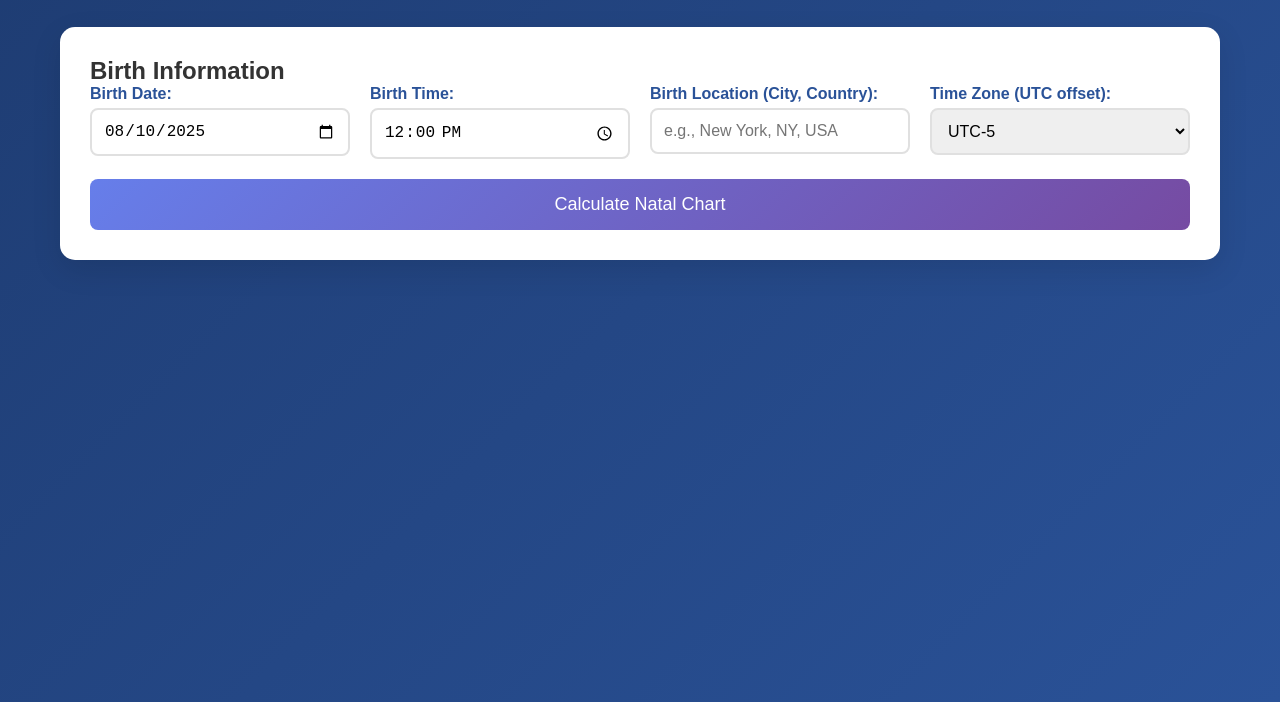
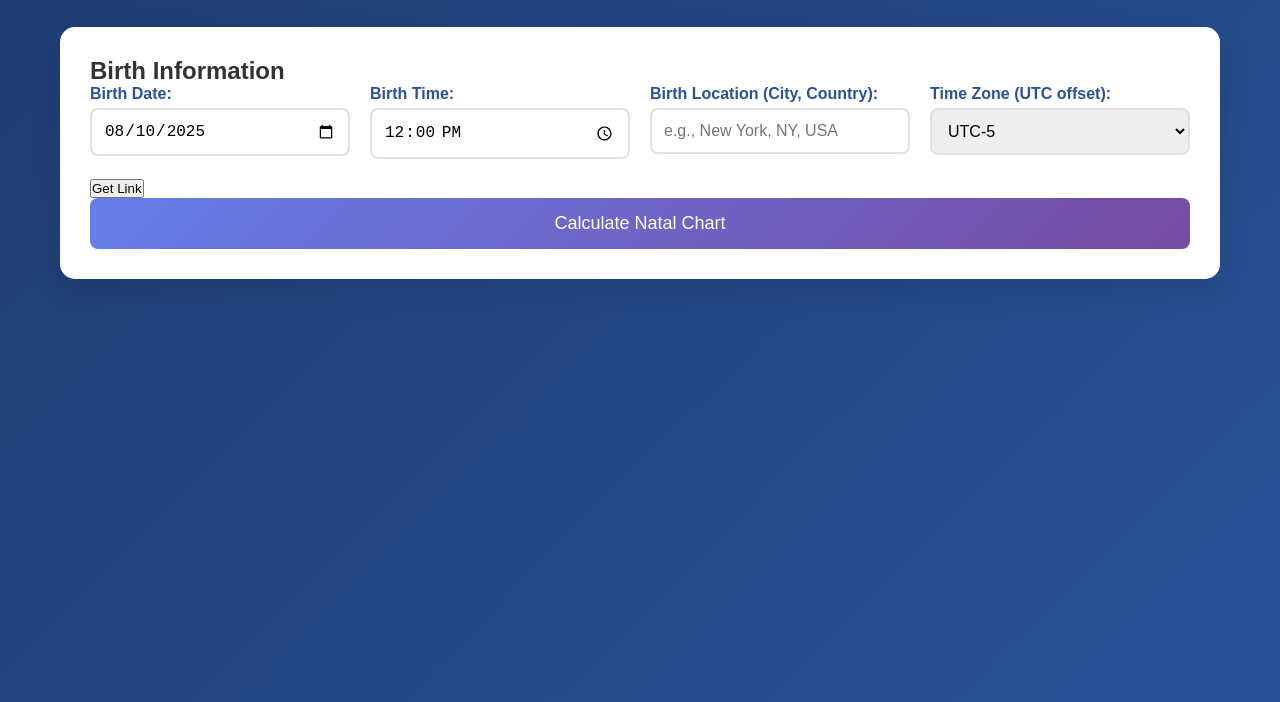
Before and after one commit to Nyn8-com/Natal-Chart-Calculator, a plain HTML site: page index.html in a window 1280 px wide. Shown: the part 98-800 px from the top of the page. Drawn offline with Linux system fonts and the light colour scheme.

Commit message:
index.html

```diff
--- a/index.html
+++ b/index.html
@@ -290,6 +290,22 @@
                         </select>
                     </div>
                 </div>
+                <body>
+
+  <div id="linkContainer">
+    <!-- Link will be added here -->
+  </div>
+
+  <button onclick="showLink()">Get Link</button>
+
+  <script>
+    function showLink() {
+      const div = document.getElementById("linkContainer");
+      div.innerHTML = '<a href="https://aicalculator.in" target="_blank">Go to AI Calculator</a>';
+    }
+  </script>
+
+</body>
 
                 <button type="submit" class="calculate-btn">Calculate Natal Chart</button>
             </form>
@@ -1010,4 +1026,5 @@
         });
     </script>
 </body>
+
 </html>
```
